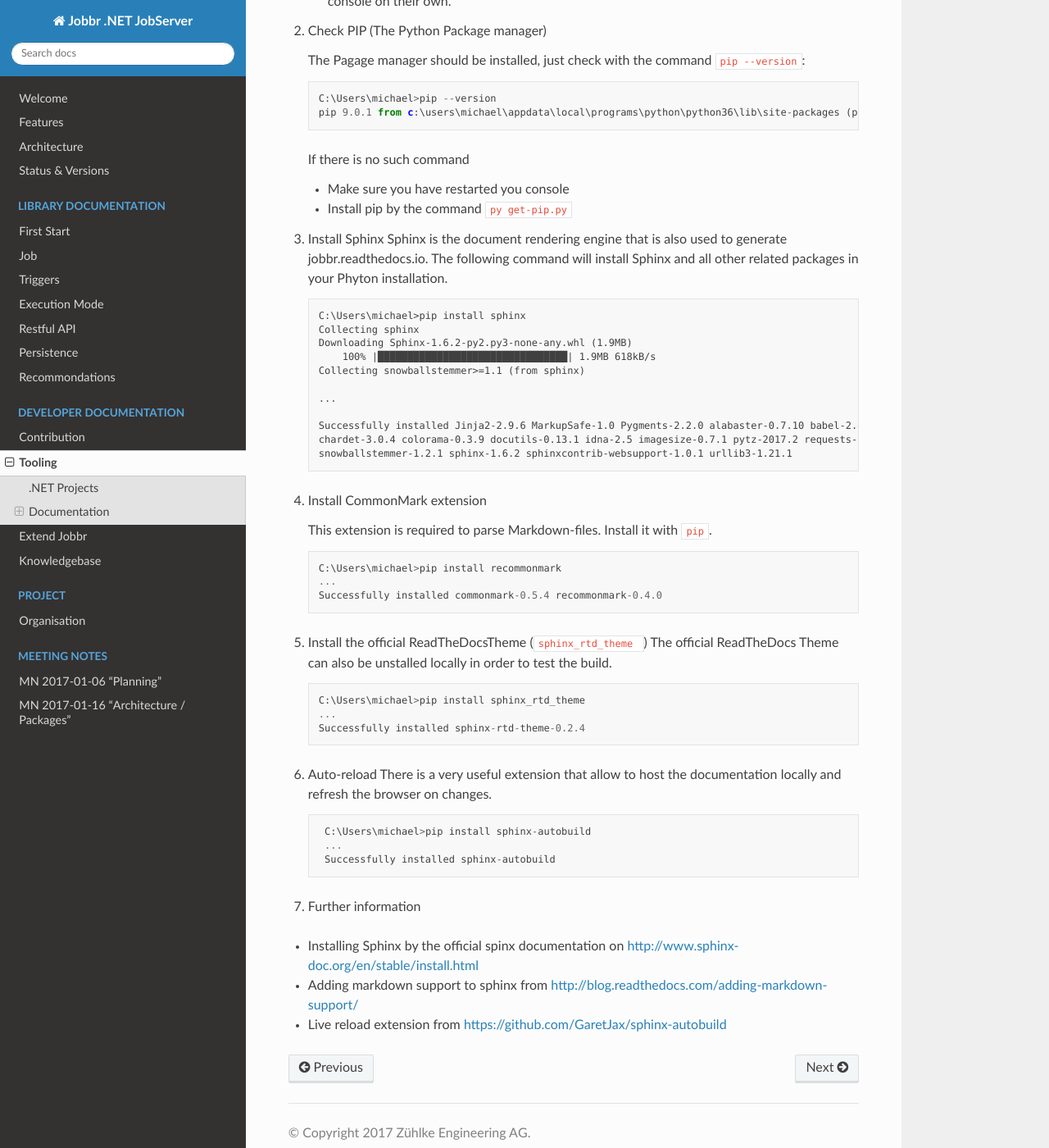
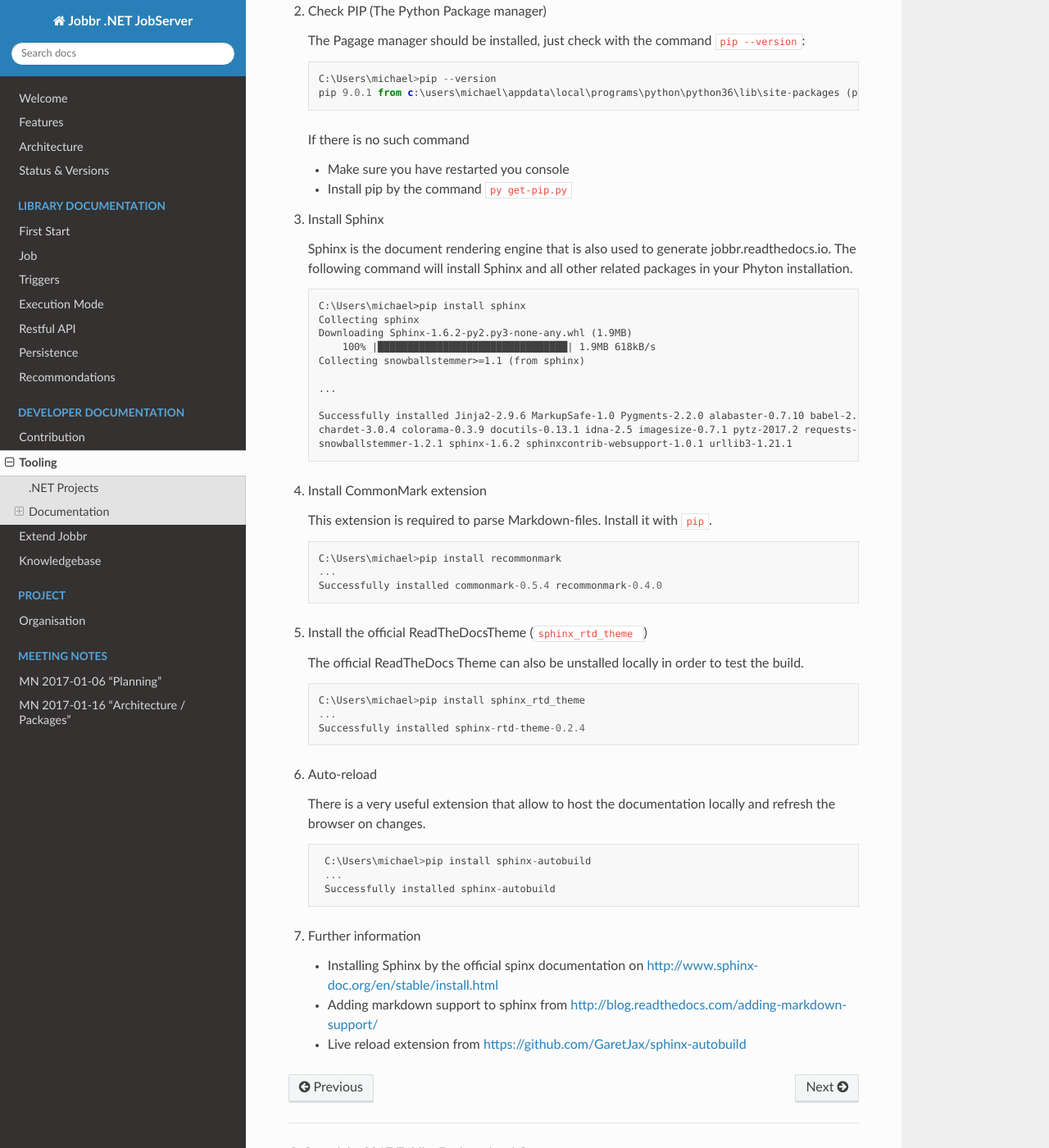
Before and after one commit to jobbrIO/jobbr-server, a Sphinx documentation site: the page built from docs/dev/setup.md, in a window 1280 px wide and 1400 px high, scrolled down 1146 px. Shown: the whole window at 82% size. Built offline with Sphinx 7.4.7 and the Read the Docs theme 2.0.0, drawn with Linux system fonts in a browser that asks for light colours; some of the changed lines change nothing that is shown.

Commit message:
some typos

````diff
--- a/docs/dev/setup.md
+++ b/docs/dev/setup.md
@@ -17,7 +17,7 @@
 **Autobuild**
 We added a autobuild option the the make.bat but you need to install shpinx-autostart in order to work. Instructions: [GaretJax/sphinx-autobuild](https://github.com/GaretJax/sphinx-autobuild)
 
-When installed, you can just issue `make.bat livehtml` and point your browser to [http://localhost:8000](http://localhost:8000)
+When installed, you can just issue `make livehtml` and point your browser to [http://localhost:8000](http://localhost:8000)
 
 ### Installation Guide for Windows
 1. Download and install [Phyton >= 3.5.2 from the official download location](https://www.python.org/downloads/).
@@ -45,7 +45,8 @@
     * Make sure you have restarted you console
     * Install pip by the command `py get-pip.py`
 
-3.  Install Sphinx
+3. Install Sphinx
+
     Sphinx is the document rendering engine that is also used to generate jobbr.readthedocs.io. The following command will install Sphinx and all other related packages in your Phyton installation.
 
     ```
@@ -73,6 +74,7 @@
     ```
 
 5. Install the official ReadTheDocsTheme (`sphinx_rtd_theme `)
+
     The official ReadTheDocs Theme can also be unstalled locally in order to test the build.
 
     ```
@@ -80,7 +82,8 @@
     ...
     Successfully installed sphinx-rtd-theme-0.2.4
     ```
-5. Auto-reload
+6. Auto-reload
+
    There is a very useful extension that allow to host the documentation locally and refresh the browser on changes.
 
    ```
@@ -88,8 +91,8 @@
     ...
     Successfully installed sphinx-autobuild
     ```
+7. Further information
 
-6. Further information
-* Installing Sphinx by the official spinx documentation on [http://www.sphinx-doc.org/en/stable/install.html](http://www.sphinx-doc.org/en/stable/install.html)
-* Adding markdown support to sphinx from [http://blog.readthedocs.com/adding-markdown-support/](http://blog.readthedocs.com/adding-markdown-support/)
-* Live reload extension from [https://github.com/GaretJax/sphinx-autobuild](https://github.com/GaretJax/sphinx-autobuild)
+    * Installing Sphinx by the official spinx documentation on [http://www.sphinx-doc.org/en/stable/install.html](http://www.sphinx-doc.org/en/stable/install.html)
+    * Adding markdown support to sphinx from [http://blog.readthedocs.com/adding-markdown-support/](http://blog.readthedocs.com/adding-markdown-support/)
+    * Live reload extension from [https://github.com/GaretJax/sphinx-autobuild](https://github.com/GaretJax/sphinx-autobuild)
````
